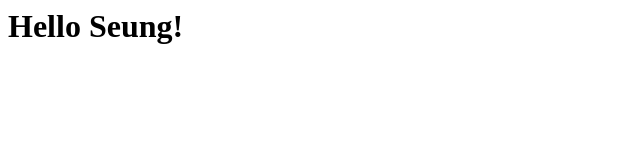
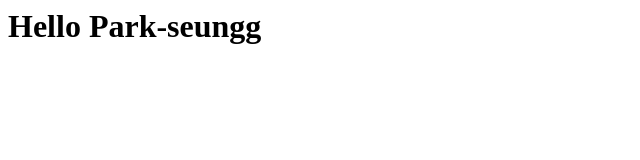
Before and after one commit to Park-seungg/202510-GITHUB-ACTIONS, a plain HTML site: page index.html in a window 1280 px wide. Shown: the whole page, without its empty margins (0-640 px from the left). Drawn offline with Linux system fonts and the light colour scheme.

Commit message:
Update greeting from 'Seung' to 'Park-seungg'

```diff
--- a/index.html
+++ b/index.html
@@ -1 +1 @@
-<h1>Hello Seung!</h1>
+<h1>Hello Park-seungg</h1>
```
